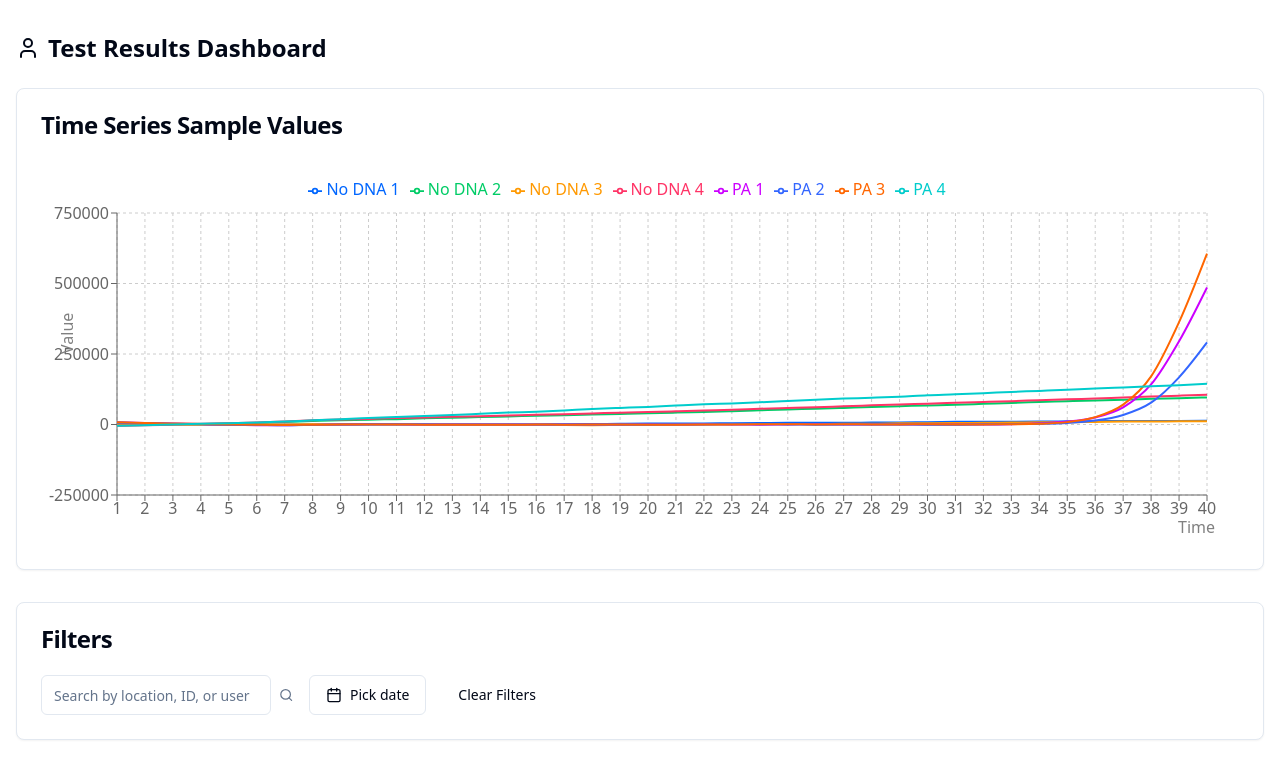
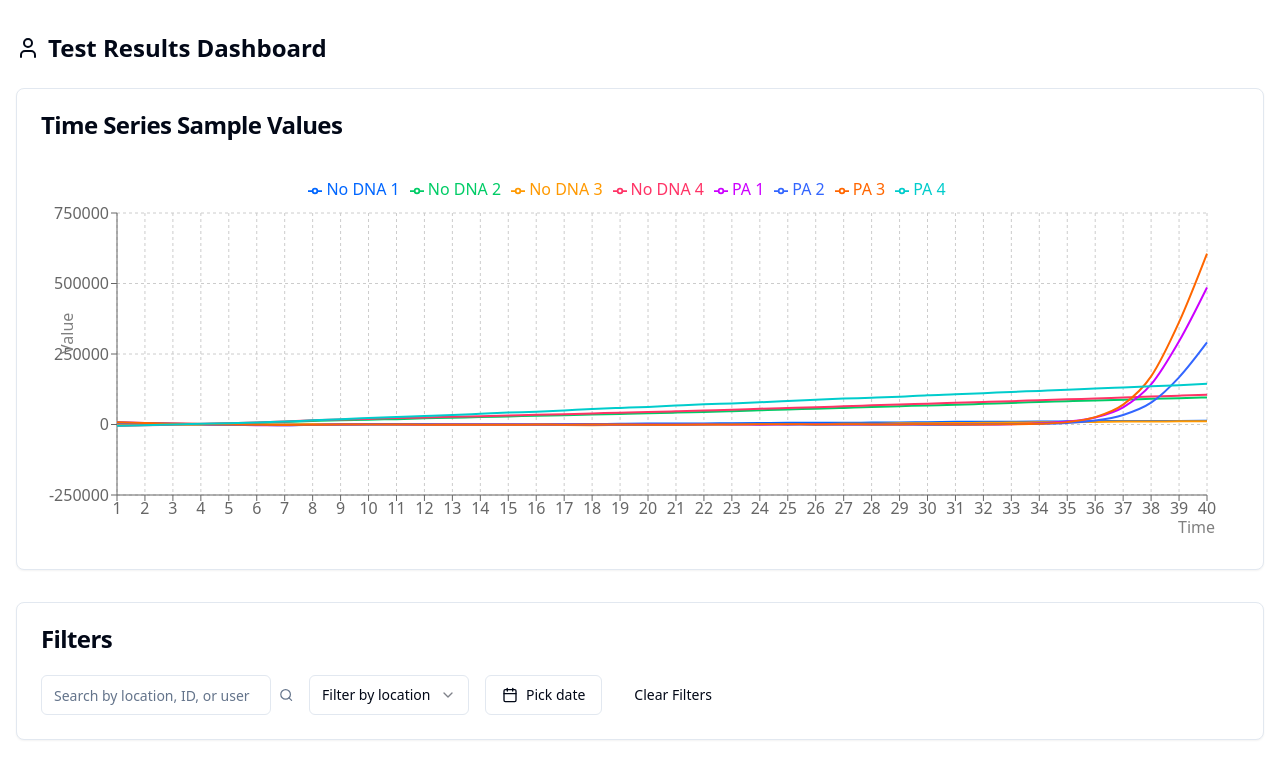
Before and after one commit to mtiegel/biovind-data-nexus, a React (Vite) app: page / in a window 1280 px wide. Shown: the top 770 px of the page. Built offline with nearby package versions, Linux system fonts and the light colour scheme.

Commit message:
feat: Add location filter to dashboard
Adds a filter input for the "Location" column in the test results table.

```diff
--- a/src/pages/Dashboard.tsx
+++ b/src/pages/Dashboard.tsx
@@ -1,4 +1,3 @@
-
 import React, { useState } from "react";
 import { Card, CardHeader, CardTitle, CardContent } from "@/components/ui/card";
 import { Input } from "@/components/ui/input";
@@ -15,6 +14,13 @@ import {
   TableCell,
 } from "@/components/ui/table";
 import { Popover, PopoverTrigger, PopoverContent } from "@/components/ui/popover";
+import {
+  Select,
+  SelectContent,
+  SelectItem,
+  SelectTrigger,
+  SelectValue,
+} from "@/components/ui/select";
 import {
   LineChart,
   Line,
@@ -123,15 +129,20 @@ const lineChartData = graphDataRaw.map(row => {
 export default function Dashboard() {
   const [search, setSearch] = useState("");
   const [date, setDate] = useState<Date | undefined>();
+  const [location, setLocation] = useState<string>("");
 
-  // Filter logic remains, though only one row is present
+  // Get unique locations for the filter dropdown
+  const uniqueLocations = [...new Set(mockTableRows.map(row => row.Location))];
+
+  // Updated filter logic to include location
   const filteredRows = mockTableRows.filter((row) =>
     (!search ||
       row.Location.toLowerCase().includes(search.toLowerCase()) ||
       row["Sample ID"].toLowerCase().includes(search.toLowerCase()) ||
       row["Collected by"].toLowerCase().includes(search.toLowerCase()) ||
       row.ReportedBy.toLowerCase().includes(search.toLowerCase())) &&
-    (!date || row.SampleDate === format(date, "yyyy-MM-dd"))
+    (!date || row.SampleDate === format(date, "yyyy-MM-dd")) &&
+    (!location || row.Location === location)
   );
 
   return (
@@ -187,6 +198,18 @@ export default function Dashboard() {
               />
               <Search className="w-4 h-4 text-muted-foreground" />
             </div>
+            <Select value={location} onValueChange={setLocation}>
+              <SelectTrigger className="w-40">
+                <SelectValue placeholder="Filter by location" />
+              </SelectTrigger>
+              <SelectContent>
+                {uniqueLocations.map((loc) => (
+                  <SelectItem key={loc} value={loc}>
+                    Location {loc}
+                  </SelectItem>
+                ))}
+              </SelectContent>
+            </Select>
             <Popover>
               <PopoverTrigger asChild>
                 <Button
@@ -212,6 +235,7 @@ export default function Dashboard() {
               onClick={() => {
                 setDate(undefined);
                 setSearch("");
+                setLocation("");
               }}
             >
               Clear Filters
```
